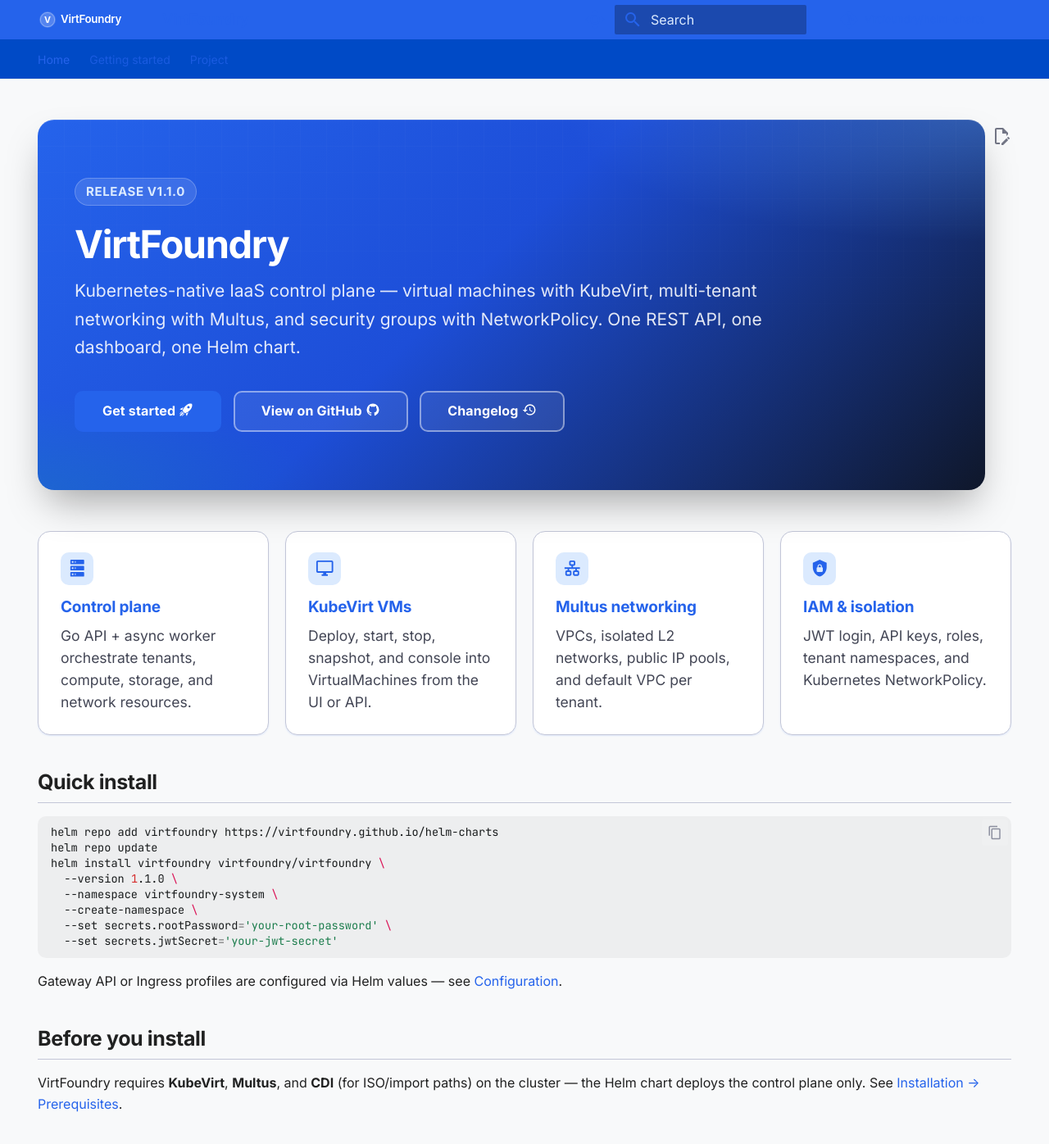
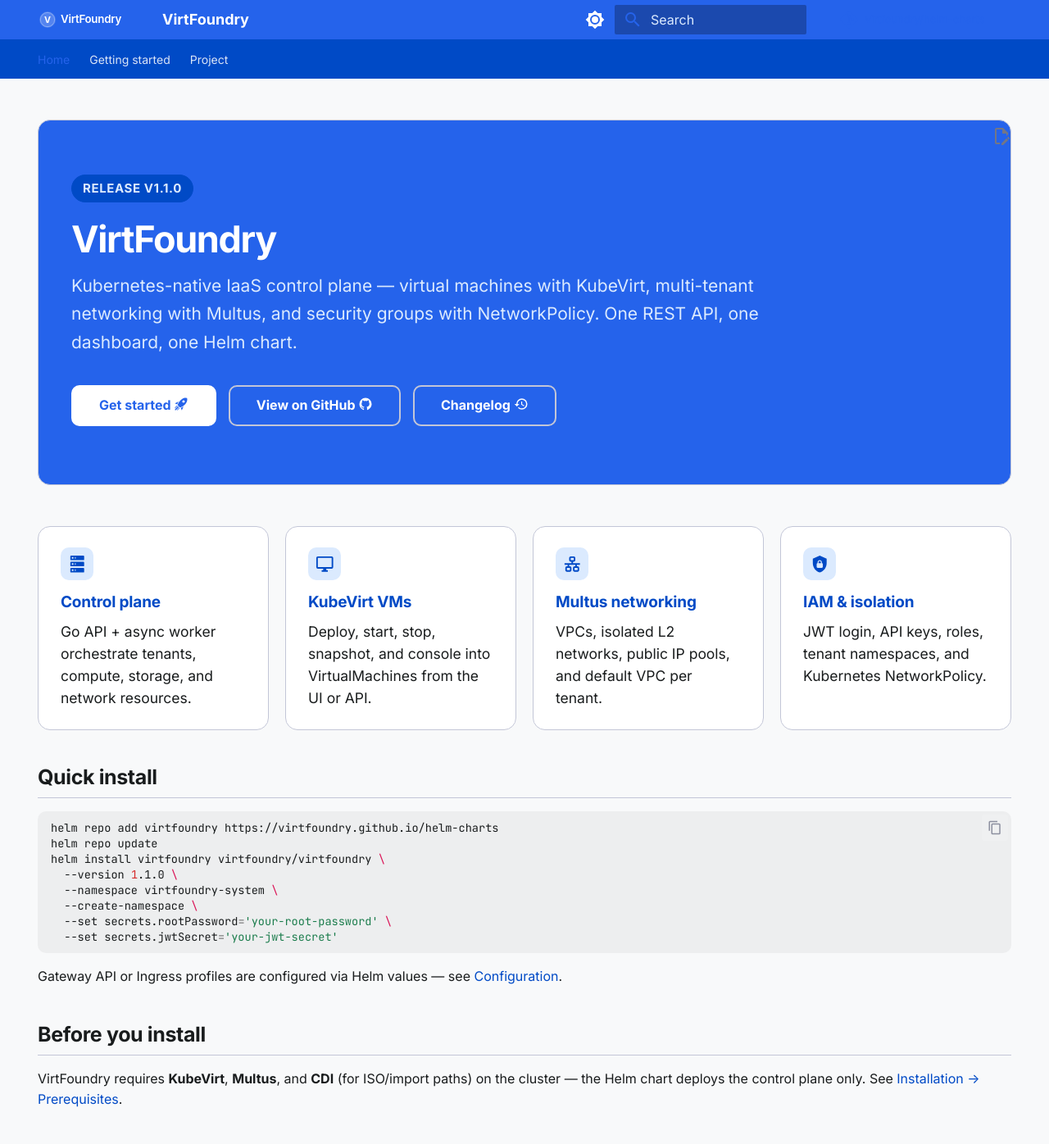
Before and after one commit to virtfoundry/helm-charts, an MkDocs documentation site: the page built from docs/index.md, in a window 1280 px wide and 1400 px high. Shown: the top 1396 px of the window at 82% size. Built offline with MkDocs 1.6.1 and Material for MkDocs 9.7.7, drawn with Linux system fonts in a browser that asks for light colours; comment, search, counter and statistics services are not loaded.

Commit message:
fix(docs): solid palette colors and readable light/dark text
Remove hero gradients; align headings, body, cards, and buttons with
VirtFoundry light/dark tokens for consistent contrast.

```diff
--- a/docs/stylesheets/extra.css
+++ b/docs/stylesheets/extra.css
@@ -1,4 +1,4 @@
-/* VirtFoundry — Material for MkDocs brand theme */
+/* VirtFoundry — Material for MkDocs brand theme (solid palettes) */
 
 /* ── Light scheme ─────────────────────────────────────────────── */
 [data-md-color-scheme="virtfoundry-light"] {
@@ -16,7 +16,7 @@
   --md-default-bg-color: #f8f9fa;
   --md-default-bg-color--light: #ffffff;
   --md-default-bg-color--lighter: #f3f4f5;
-  --md-default-bg-color--trans: rgba(248, 249, 250, 0.85);
+  --md-default-bg-color--trans: rgba(248, 249, 250, 0.92);
   --md-default-fg-color: #191c1d;
   --md-default-fg-color--light: #434655;
   --md-default-fg-color--lighter: #737686;
@@ -25,13 +25,16 @@
   --md-code-bg-color: #edeeef;
   --md-code-fg-color: #191c1d;
 
-  --md-typeset-a-color: #2563eb;
+  --md-typeset-a-color: #004ac6;
+  --md-typeset-color: #191c1d;
+  --md-typeset-heading-color: #191c1d;
 
   --vf-card-bg: #ffffff;
   --vf-card-border: #c3c6d7;
-  --vf-hero-mid: #1d4ed8;
-  --vf-hero-end: #0f172a;
-  --vf-glow: rgba(37, 99, 235, 0.12);
+  --vf-hero-bg: #2563eb;
+  --vf-hero-fg: #ffffff;
+  --vf-hero-muted: #dbeafe;
+  --vf-heading-accent: #004ac6;
 }
 
 /* ── Dark scheme ──────────────────────────────────────────────── */
@@ -40,18 +43,19 @@
 
   --md-hue: 225;
 
-  --md-primary-fg-color: #b4c5ff;
-  --md-primary-fg-color--light: #dbeafe;
-  --md-primary-fg-color--dark: #2563eb;
+  --md-primary-fg-color: #2563eb;
+  --md-primary-fg-color--light: #60a5fa;
+  --md-primary-fg-color--dark: #004ac6;
   --md-primary-bg-color: #2563eb;
+  --md-primary-bg-color--light: #1e3a8a;
 
   --md-accent-fg-color: #62df7d;
-  --md-accent-bg-color: rgba(16, 185, 129, 0.15);
+  --md-accent-bg-color: #132e1f;
 
   --md-default-bg-color: #0b1326;
   --md-default-bg-color--light: #131b2e;
   --md-default-bg-color--lighter: #171f33;
-  --md-default-bg-color--trans: rgba(11, 19, 38, 0.9);
+  --md-default-bg-color--trans: rgba(11, 19, 38, 0.92);
   --md-default-fg-color: #dae2fd;
   --md-default-fg-color--light: #c3c6d7;
   --md-default-fg-color--lighter: #8d90a0;
@@ -61,36 +65,60 @@
   --md-code-fg-color: #e2e8f0;
 
   --md-typeset-a-color: #93c5fd;
+  --md-typeset-color: #dae2fd;
+  --md-typeset-heading-color: #eeefff;
 
   --vf-card-bg: #1e293b;
   --vf-card-border: #334155;
-  --vf-hero-mid: #1e40af;
-  --vf-hero-end: #020617;
-  --vf-glow: rgba(37, 99, 235, 0.22);
+  --vf-hero-bg: #171f33;
+  --vf-hero-fg: #eeefff;
+  --vf-hero-muted: #c3c6d7;
+  --vf-heading-accent: #b4c5ff;
 }
 
-/* ── Global polish ────────────────────────────────────────────── */
-.md-header {
-  box-shadow: 0 1px 0 rgba(0, 0, 0, 0.06);
+/* ── Base typography ──────────────────────────────────────────── */
+.md-typeset {
+  color: var(--md-typeset-color);
 }
 
-[data-md-color-scheme="virtfoundry-dark"] .md-header {
-  box-shadow: 0 1px 0 rgba(255, 255, 255, 0.06);
+.md-typeset h1,
+.md-typeset h2,
+.md-typeset h3,
+.md-typeset h4 {
+  color: var(--md-typeset-heading-color);
 }
 
-.md-header__title .md-header__button.md-logo img,
-.md-nav__button.md-logo img {
-  height: 1.6rem;
+.md-typeset a {
+  color: var(--md-typeset-a-color);
+}
+
+/* ── Header & tabs ────────────────────────────────────────────── */
+.md-header {
+  background-color: var(--md-primary-fg-color);
+  box-shadow: none;
 }
 
 .md-tabs {
-  background: var(--md-primary-fg-color--dark);
+  background-color: var(--md-primary-fg-color--dark);
 }
 
-[data-md-color-scheme="virtfoundry-dark"] .md-tabs {
-  background: var(--md-default-bg-color--light);
+.md-tabs__link {
+  color: #ffffff;
+  opacity: 0.85;
 }
 
+.md-tabs__link--active,
+.md-tabs__link:hover {
+  color: #ffffff;
+  opacity: 1;
+}
+
+.md-header__title,
+.md-header__button {
+  color: #ffffff;
+}
+
+/* ── Content polish ───────────────────────────────────────────── */
 .md-typeset h1 {
   font-weight: 700;
   letter-spacing: -0.02em;
@@ -107,6 +135,8 @@
   font-size: 0.85em;
   border-radius: 0.25rem;
   padding: 0.05em 0.35em;
+  color: var(--md-code-fg-color);
+  background-color: var(--md-code-bg-color);
 }
 
 .md-typeset pre > code {
@@ -116,17 +146,12 @@
 .md-typeset .md-button {
   border-radius: 0.5rem;
   font-weight: 600;
-  letter-spacing: 0.01em;
 }
 
 .md-typeset .md-button--primary {
   background-color: var(--md-primary-fg-color);
   border-color: var(--md-primary-fg-color);
-  color: #fff;
-}
-
-[data-md-color-scheme="virtfoundry-dark"] .md-typeset .md-button--primary {
-  color: #0b1326;
+  color: #ffffff;
 }
 
 .md-typeset table:not([class]) {
@@ -137,56 +162,43 @@
 
 .md-typeset table:not([class]) th {
   background: var(--md-default-bg-color--lighter);
+  color: var(--md-typeset-heading-color);
   font-weight: 600;
+}
+
+.md-typeset table:not([class]) td {
+  color: var(--md-typeset-color);
 }
 
 .md-footer {
   background: var(--md-default-bg-color--light);
+  color: var(--md-default-fg-color--light);
 }
 
 .md-footer-meta {
   background: var(--md-default-bg-color--lighter);
 }
 
-/* ── Homepage hero ────────────────────────────────────────────── */
-.vf-hero {
-  position: relative;
-  overflow: hidden;
-  margin: 0 0 2.5rem;
-  padding: 2.75rem 2.25rem 2.5rem;
-  border-radius: 1rem;
-  color: #ffffff;
-  background:
-    radial-gradient(ellipse 80% 60% at 100% 0%, rgba(96, 165, 250, 0.35), transparent 55%),
-    radial-gradient(ellipse 60% 50% at 0% 100%, rgba(16, 185, 129, 0.15), transparent 50%),
-    linear-gradient(135deg, #2563eb 0%, var(--vf-hero-mid) 45%, var(--vf-hero-end) 100%);
-  box-shadow:
-    0 1px 0 rgba(255, 255, 255, 0.12) inset,
-    0 24px 48px -12px rgba(0, 0, 0, 0.35);
+.md-footer__link {
+  color: var(--md-typeset-a-color);
 }
 
-.vf-hero::before {
-  content: "";
-  position: absolute;
-  inset: 0;
-  background-image:
-    linear-gradient(rgba(255, 255, 255, 0.04) 1px, transparent 1px),
-    linear-gradient(90deg, rgba(255, 255, 255, 0.04) 1px, transparent 1px);
-  background-size: 32px 32px;
-  mask-image: linear-gradient(to bottom, rgba(0, 0, 0, 0.5), transparent 80%);
-  pointer-events: none;
-}
-
-.vf-hero > * {
-  position: relative;
+/* ── Homepage hero (solid) ────────────────────────────────────── */
+.vf-hero {
+  margin: 0 0 2.5rem;
+  padding: 2.5rem 2rem;
+  border-radius: 0.75rem;
+  background-color: var(--vf-hero-bg);
+  color: var(--vf-hero-fg);
+  border: 1px solid var(--vf-card-border);
 }
 
 .vf-hero h1 {
   margin: 0.75rem 0 0.5rem;
-  font-size: 2.35rem;
+  font-size: 2.25rem;
   font-weight: 700;
   letter-spacing: -0.03em;
-  color: #ffffff;
+  color: var(--vf-hero-fg);
   border: none;
   padding: 0;
 }
@@ -196,21 +208,39 @@
   max-width: 42rem;
   font-size: 1.05rem;
   line-height: 1.65;
-  color: rgba(255, 255, 255, 0.88);
+  color: var(--vf-hero-muted);
 }
 
 .vf-hero .md-button {
   margin: 0.25rem 0.5rem 0.25rem 0;
 }
 
+.vf-hero .md-button--primary {
+  background-color: #ffffff;
+  border-color: #ffffff;
+  color: #2563eb;
+}
+
+[data-md-color-scheme="virtfoundry-dark"] .vf-hero .md-button--primary {
+  background-color: #2563eb;
+  border-color: #60a5fa;
+  color: #ffffff;
+}
+
 .vf-hero .md-button:not(.md-button--primary) {
-  color: #ffffff;
-  border-color: rgba(255, 255, 255, 0.45);
-  background: rgba(255, 255, 255, 0.08);
+  color: var(--vf-hero-fg);
+  border-color: var(--vf-card-border);
+  background-color: transparent;
 }
 
 .vf-hero .md-button:not(.md-button--primary):hover {
-  background: rgba(255, 255, 255, 0.16);
+  background-color: var(--md-default-bg-color--lighter);
+  border-color: var(--md-primary-fg-color--light);
+}
+
+[data-md-color-scheme="virtfoundry-light"] .vf-hero .md-button:not(.md-button--primary):hover {
+  background-color: rgba(255, 255, 255, 0.12);
+  border-color: #ffffff;
 }
 
 .vf-badge {
@@ -221,9 +251,15 @@
   font-weight: 600;
   letter-spacing: 0.04em;
   text-transform: uppercase;
+  color: var(--vf-hero-muted);
+  background-color: var(--md-default-bg-color--lighter);
+  border: 1px solid var(--vf-card-border);
+}
+
+[data-md-color-scheme="virtfoundry-light"] .vf-badge {
   color: #dbeafe;
-  background: rgba(255, 255, 255, 0.12);
-  border: 1px solid rgba(255, 255, 255, 0.22);
+  background-color: #004ac6;
+  border-color: #004ac6;
 }
 
 /* ── Feature grid ─────────────────────────────────────────────── */
@@ -237,29 +273,22 @@
 .vf-card {
   padding: 1.25rem 1.35rem;
   border-radius: 0.75rem;
-  background: var(--vf-card-bg);
+  background-color: var(--vf-card-bg);
   border: 1px solid var(--vf-card-border);
-  box-shadow: 0 1px 2px var(--vf-glow);
-  transition: border-color 0.2s ease, box-shadow 0.2s ease;
-}
-
-.vf-card:hover {
-  border-color: var(--md-primary-fg-color);
-  box-shadow: 0 8px 24px -8px var(--vf-glow);
 }
 
 .vf-card h3 {
   margin: 0 0 0.35rem;
   font-size: 0.95rem;
   font-weight: 600;
-  color: var(--md-primary-fg-color);
+  color: var(--vf-heading-accent);
 }
 
 .vf-card p {
   margin: 0;
   font-size: 0.875rem;
   line-height: 1.55;
-  color: var(--md-default-fg-color--light);
+  color: var(--md-typeset-color);
 }
 
 .vf-icon {
@@ -271,22 +300,21 @@
   margin-bottom: 0.65rem;
   border-radius: 0.5rem;
   font-size: 1rem;
-  background: var(--md-primary-bg-color--light, rgba(37, 99, 235, 0.12));
-  color: var(--md-primary-fg-color);
+  background-color: var(--md-primary-bg-color--light);
+  color: var(--md-primary-fg-color--light);
+}
+
+[data-md-color-scheme="virtfoundry-light"] .vf-icon {
+  background-color: #dbeafe;
+  color: #004ac6;
 }
 
 [data-md-color-scheme="virtfoundry-dark"] .vf-icon {
-  background: rgba(37, 99, 235, 0.2);
+  background-color: #1e3a8a;
+  color: #b4c5ff;
 }
 
-/* ── Quick links row ──────────────────────────────────────────── */
-.vf-links {
-  display: flex;
-  flex-wrap: wrap;
-  gap: 0.75rem;
-  margin: 1.5rem 0;
-}
-
+/* ── Quick links ──────────────────────────────────────────────── */
 .vf-links a {
   display: inline-flex;
   align-items: center;
@@ -297,17 +325,29 @@
   font-weight: 500;
   text-decoration: none;
   color: var(--md-typeset-a-color);
-  background: var(--md-default-bg-color--lighter);
+  background-color: var(--md-default-bg-color--lighter);
   border: 1px solid var(--vf-card-border);
-  transition: background 0.15s ease, border-color 0.15s ease;
 }
 
 .vf-links a:hover {
-  background: var(--md-default-bg-color--light);
+  background-color: var(--md-default-bg-color--light);
   border-color: var(--md-primary-fg-color);
 }
 
-/* ── Homepage: hide auto-generated title when hero is present ─── */
+.vf-links {
+  display: flex;
+  flex-wrap: wrap;
+  gap: 0.75rem;
+  margin: 1.5rem 0;
+}
+
+/* ── Logo sizing ──────────────────────────────────────────────── */
+.md-header__title .md-header__button.md-logo img,
+.md-nav__button.md-logo img {
+  height: 1.6rem;
+}
+
+/* ── Homepage: hide duplicate title ───────────────────────────── */
 .md-content__inner > article:has(.vf-hero) > h1:first-child {
   display: none;
 }
```
